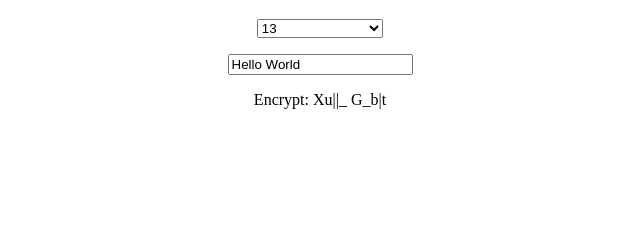
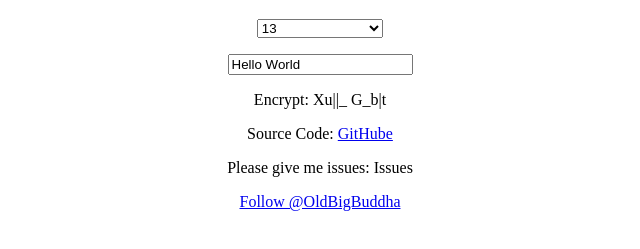
Before and after one commit to OldBigBuddha/Caesar, a plain HTML site: page index.html in a window 1280 px wide. Shown: the part 61-310 px from the top of the page, without its empty margins (320-960 px from the left). Drawn offline with nearby package versions, Linux system fonts and the light colour scheme.

Commit message:
[add] GitHub link

```diff
--- a/index.html
+++ b/index.html
@@ -44,6 +44,10 @@
   </p>
   <p>Encrypt: {{ encrypt() }}</p>
 
+  <p>Source Code: <a href="https://github.com/OldBigBuddha/Caesar" alt="Repository Link">GitHube</a></p>
+  <p>Please give me issues: <a href="https://github.com/OldBigBuddha/Caesar/issues" alt="Issue Link"></a>Issues</p>
+  <p><a class="github-button" href="https://github.com/OldBigBuddha" data-style="mega" data-count-href="/tbpgr/followers" data-count-api="/users/OldBigBuddha#followers">Follow @OldBigBuddha</a></p>
+
 </div>
 <script>
 new Vue({
@@ -80,5 +84,6 @@ new Vue({
   }
 });
 </script>
+<script async defer id="github-bjs" src="https://buttons.github.io/buttons.js"></script>
 </body>
 </html>
```
